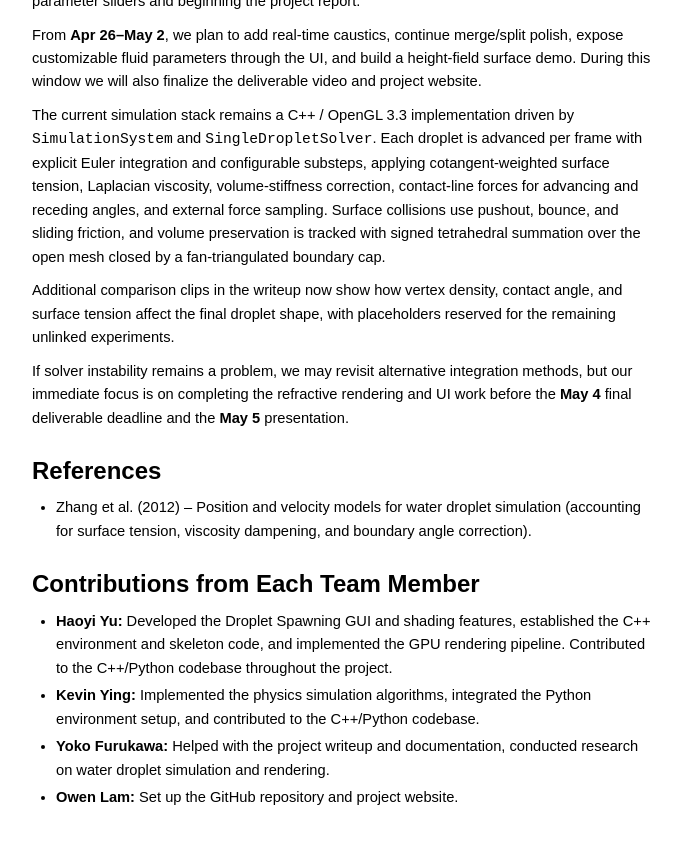
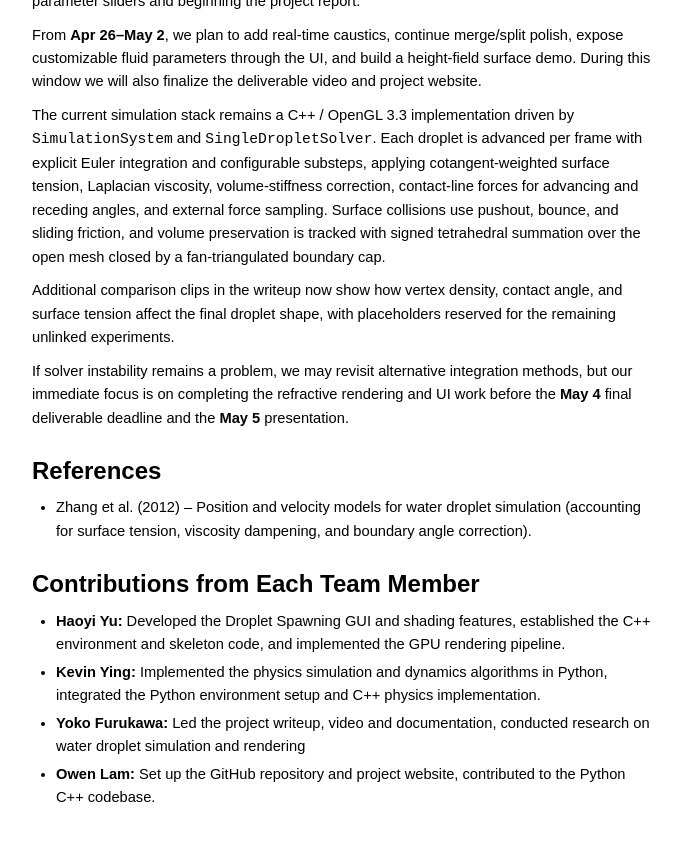
Before and after one commit to owenlambchops/CS184-final-project, a Jekyll site: the page milestone/index.html, which Jekyll copies as it is, in a window 1280 px wide and 900 px high, scrolled down 6769 px. Shown: the top 844 px of the window, without its empty margins (296-977 px from the left). Built offline with Jekyll 4.4.1, drawn with Linux system fonts in a browser that asks for light colours.

Commit message:
updated responsibilities

```diff
--- a/milestone/index.html
+++ b/milestone/index.html
@@ -398,10 +398,10 @@
 
   <h2>Contributions from Each Team Member</h2>
   <ul>
-    <li><strong>Haoyi Yu:</strong> Developed the Droplet Spawning GUI and shading features, established the C++ environment and skeleton code, and implemented the GPU rendering pipeline. Contributed to the C++/Python codebase throughout the project.</li>
-    <li><strong>Kevin Ying:</strong> Implemented the physics simulation algorithms, integrated the Python environment setup, and contributed to the C++/Python codebase.</li>
-    <li><strong>Yoko Furukawa:</strong> Helped with the project writeup and documentation, conducted research on water droplet simulation and rendering.</li>
-    <li><strong>Owen Lam:</strong> Set up the GitHub repository and project website.</li>
+    <li><strong>Haoyi Yu:</strong> Developed the Droplet Spawning GUI and shading features, established the C++ environment and skeleton code, and implemented the GPU rendering pipeline.</li>
+    <li><strong>Kevin Ying:</strong> Implemented the physics simulation and dynamics algorithms in Python, integrated the Python environment setup and C++ physics implementation.</li>
+    <li><strong>Yoko Furukawa:</strong> Led the project writeup, video and documentation, conducted research on water droplet simulation and rendering</li>
+    <li><strong>Owen Lam:</strong> Set up the GitHub repository and project website, contributed to the Python C++ codebase.</li>
   </ul>
 
 </body>
```
